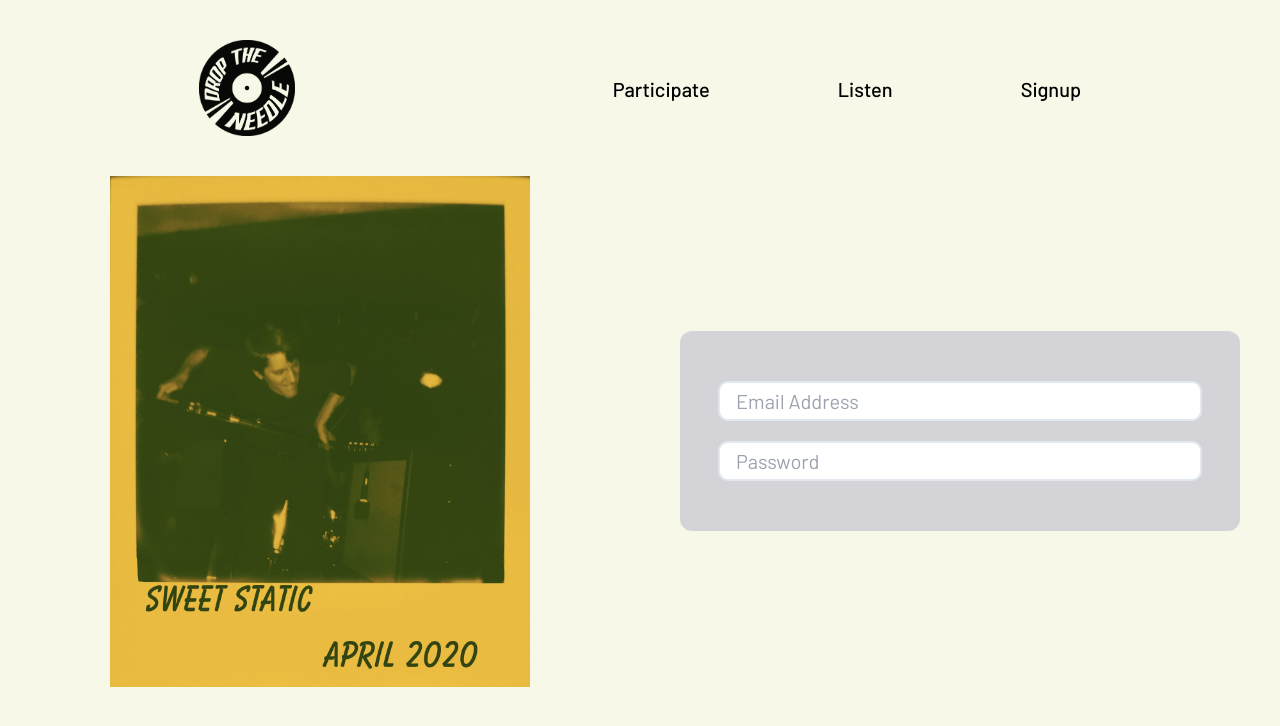
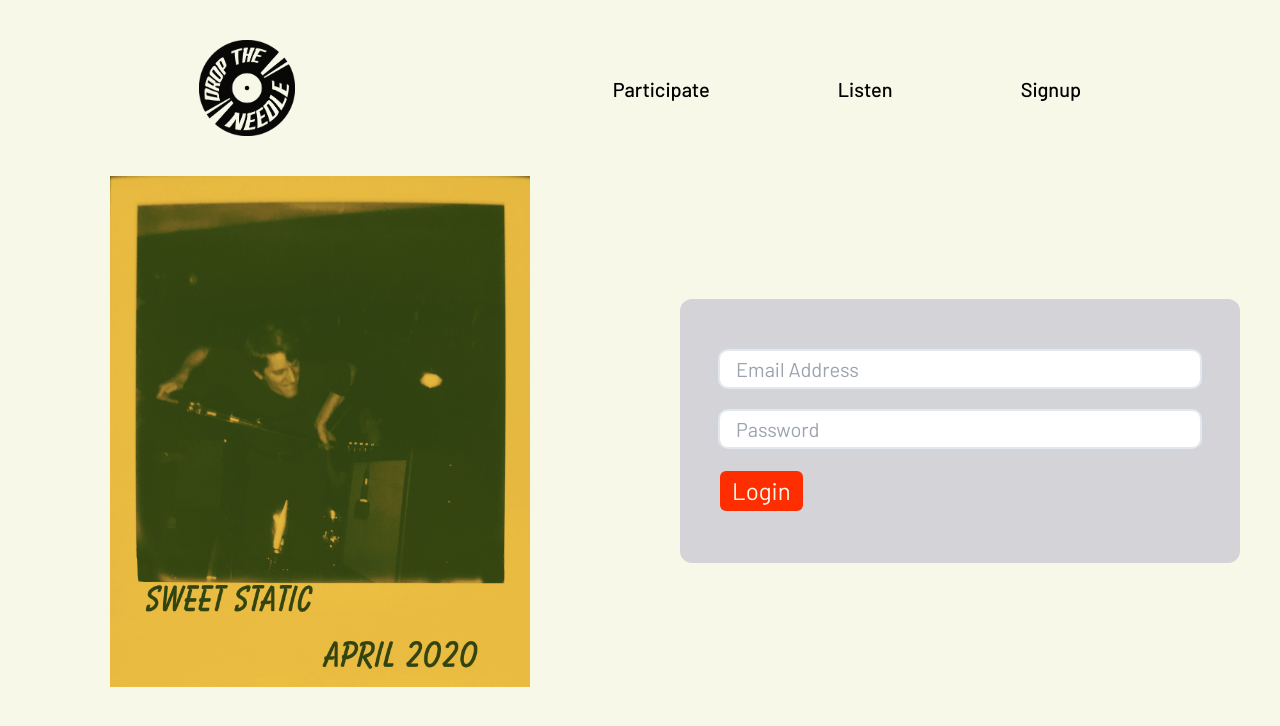
Before and after one commit to abeciana1/drop-the-needle-frontend, a Next.js app: page /login in a window 1280 px wide. Shown: the top 726 px of the page. Built offline with nearby package versions, Linux system fonts and the light colour scheme.

Commit message:
Added button to login form

```diff
--- a/pages/login.tsx
+++ b/pages/login.tsx
@@ -4,6 +4,7 @@ import Image from 'next/image'
 import { Form } from '../components/_containers'
 import CustomHead from '../components/core/CustomHead'
 import { TextInput } from '../components/_forms/inputs'
+import { SolidClickButton } from '../components/core/_buttons/index'
 
 const Login = () => {
 
@@ -61,6 +62,12 @@ const Login = () => {
                             fieldRequired={true}
                             onChange={userLoginOnChangeHandler}
                         />
+                        <div className="py-3">
+                            <SolidClickButton
+                                text="Login"
+                                color="scarlet"
+                            />
+                        </div>
                 </Form>
             </TwoColumnGrid>
         </>
```
